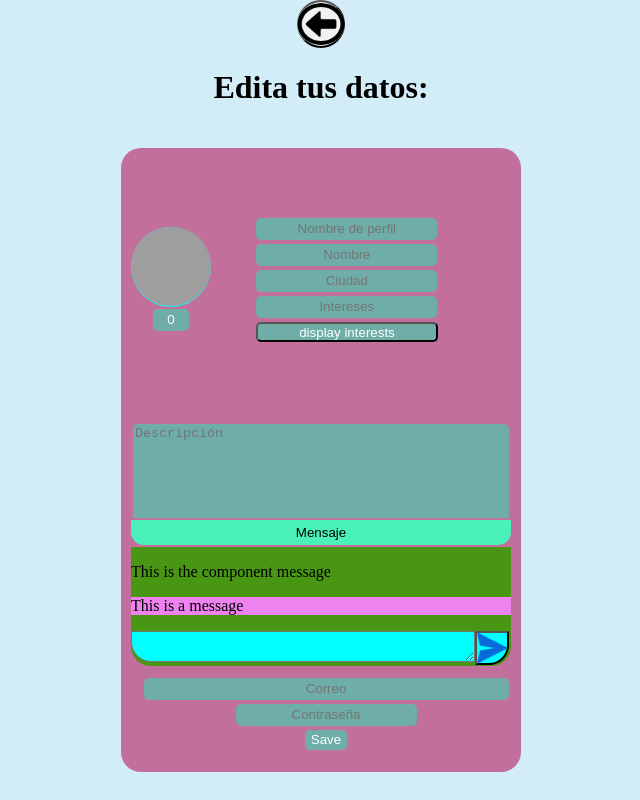
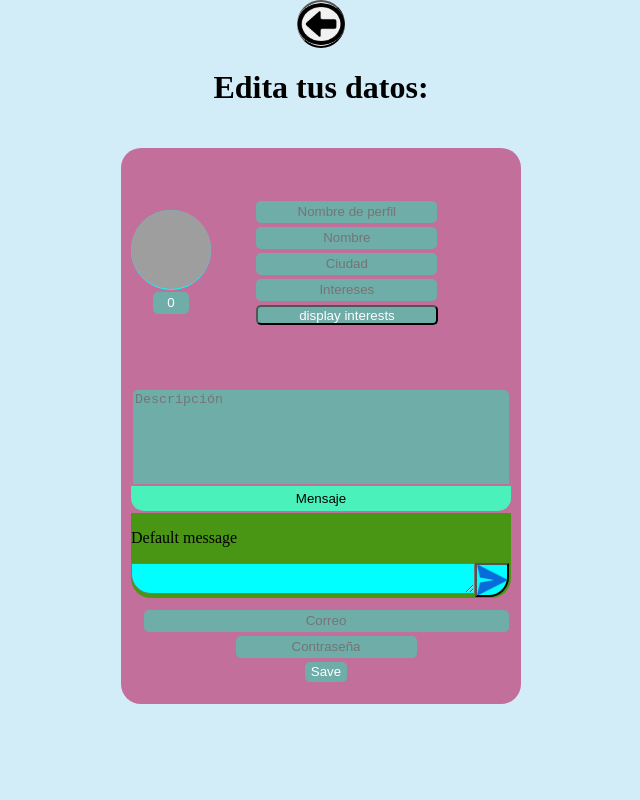
Before and after one commit to JoseLuCG/Proyecto_FinalCurso, a React (Create React App) app in the folder frontend/: page /edit-user in a window 1280 px wide. Shown: the whole page, without its empty margins (319-959 px from the left). Built offline with nearby package versions, Linux system fonts and the light colour scheme; grey boxes are pictures that could not be loaded.

Commit message:
Feat(MessageContainer): add the messages in the chat container

```diff
--- a/frontend/src/components/MessageContainer/MessageContainer.jsx
+++ b/frontend/src/components/MessageContainer/MessageContainer.jsx
@@ -4,19 +4,21 @@ import { changeValueFactory } from '../../tools/apptools.mjs';
 
 function MessageContainer ({hiddeMessages}) {
     const [message, setMessage] = useState("");
+    const [messagesArray, setMessagesArray] = useState(["Default message"]);
     const wasSent = useRef(false);
 
     const messageHandler = changeValueFactory(setMessage);
 
-   function sendMessageHandler(event) {
-        console.log(message);
+   function sendMessageHandler() {
+        setMessagesArray(prevMessages => [...prevMessages, message]);
         setMessage("");
+
     }
 
     useEffect(
         ()=> {
-            console.log(wasSent);
-        }, [wasSent]
+            console.log(messagesArray);
+        }, [messagesArray]
     );
 
     return (
@@ -24,8 +26,13 @@ function MessageContainer ({hiddeMessages}) {
         hidden={ hiddeMessages && "hidden"}
         className='msg-cntr'
         >
-        <p>This is the component message</p>
-        <p className='message'>This is a message</p>
+        {
+            messagesArray && messagesArray.map(
+                (msg) => {
+                    return(<p>{msg}</p>)
+                }
+            )
+        }
         <div>
             <textarea
             className='msg-inpt'
```
